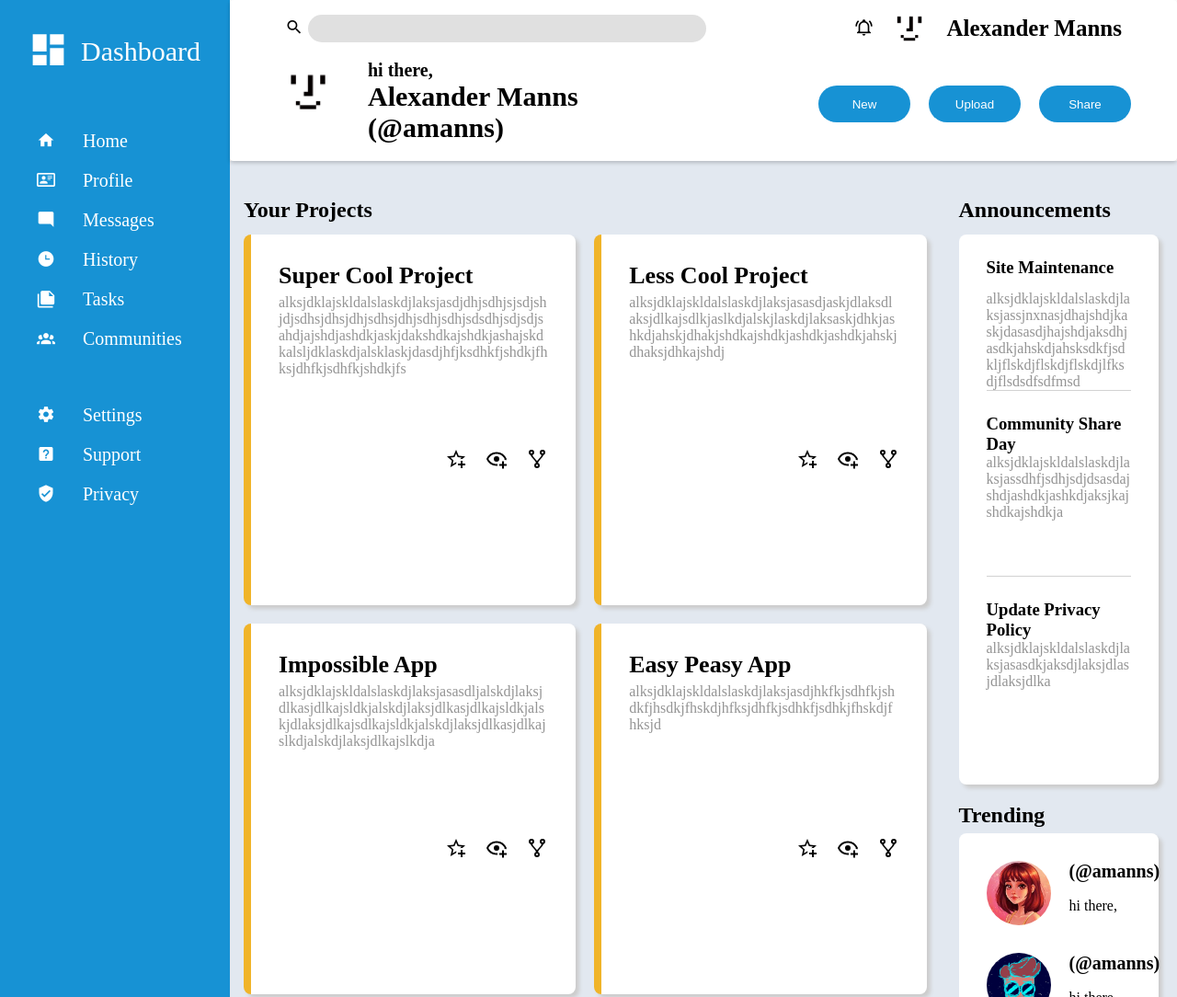
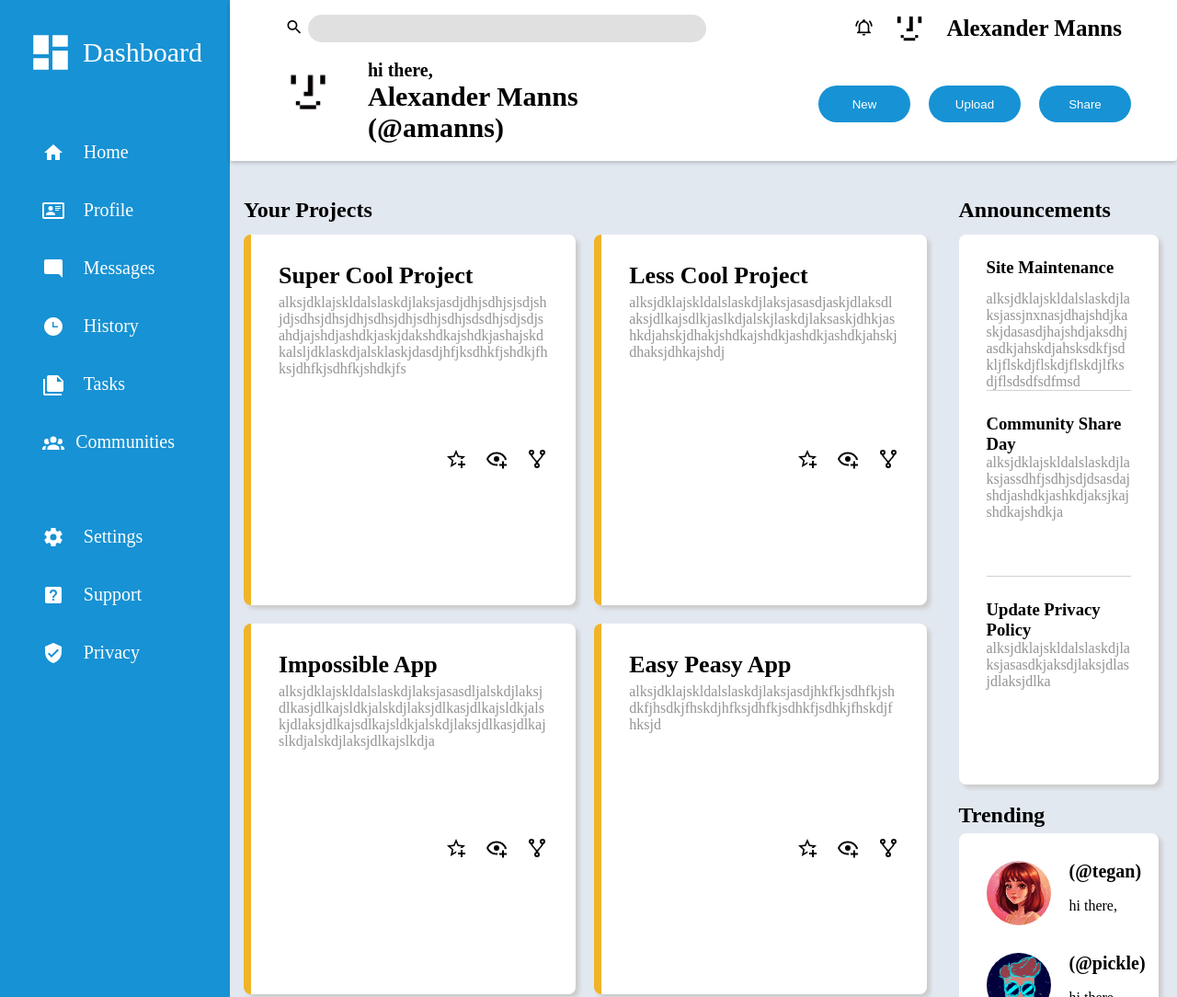
Before and after one commit to dante690dark/admin-dashboard, a plain HTML site: page index.html in a window 1280 px wide. Shown: the top 1084 px of the page at 92% size. Drawn offline with Linux system fonts and the light colour scheme; files whose address does not match are found by name.

Commit message:
remove cdn icons in side bar for svg icons

```diff
--- a/index.html
+++ b/index.html
@@ -13,27 +13,86 @@
   <body>
     <main>
       <aside>
-        <div class="items-sidebar title">
-          <span class="mdi mdi-view-dashboard icon-title"></span
-          ><span class="text-title">Dashboard</span>
-        </div>
         <div class="items-sidebar">
           <ul>
-            <li><span class="mdi mdi-home text-style"></span>Home</li>
-            <li>
-              <span class="mdi mdi-card-account-details-outline text-style"></span>Profile
+            <li class="side-icon">
+              <svg class="svg-title" xmlns="http://www.w3.org/2000/svg" viewBox="0 0 24 24">
+                <title>view-dashboard</title>
+                <path d="M13,3V9H21V3M13,21H21V11H13M3,21H11V15H3M3,13H11V3H3V13Z" />
+              </svg>
+              <span class="text-title">Dashboard</span>
             </li>
-            <li><span class="mdi mdi-message-reply text-style"></span>Messages</li>
-            <li><span class="mdi mdi-clock-time-three text-style"></span>History</li>
-            <li><span class="mdi mdi-note-multiple text-style"></span>Tasks</li>
-            <li><span class="mdi mdi-account-group text-style"></span>Communities</li>
           </ul>
         </div>
-        <div class="items-sidebar">
+        <div class="items-sidebar prueba">
           <ul>
-            <li><span class="mdi mdi-cog"></span>Settings</li>
-            <li><span class="mdi mdi-help-box"></span>Support</li>
-            <li><span class="mdi mdi-shield-check"></span>Privacy</li>
+            <li class="side-icon">
+              <svg xmlns="http://www.w3.org/2000/svg" viewBox="0 0 24 24">
+                <title>home</title>
+                <path d="M10,20V14H14V20H19V12H22L12,3L2,12H5V20H10Z" />
+              </svg>
+              <span>Home</span>
+            </li>
+            <li class="side-icon">
+              <svg xmlns="http://www.w3.org/2000/svg" viewBox="0 0 24 24">
+                <title>card-account-details-outline</title>
+                <path d="M22,3H2C0.91,3.04 0.04,3.91 0,5V19C0.04,20.09 0.91,20.96 2,21H22C23.09,20.96 23.96,20.09 24,19V5C23.96,3.91 23.09,3.04 22,3M22,19H2V5H22V19M14,17V15.75C14,14.09 10.66,13.25 9,13.25C7.34,13.25 4,14.09 4,15.75V17H14M9,7A2.5,2.5 0 0,0 6.5,9.5A2.5,2.5 0 0,0 9,12A2.5,2.5 0 0,0 11.5,9.5A2.5,2.5 0 0,0 9,7M14,7V8H20V7H14M14,9V10H20V9H14M14,11V12H18V11H14" />
+              </svg>
+              <span>Profile</span>
+            </li>
+            <li class="side-icon">
+              <svg xmlns="http://www.w3.org/2000/svg" viewBox="0 0 24 24">
+                <title>message-reply</title>
+                <path d="M22,4C22,2.89 21.1,2 20,2H4A2,2 0 0,0 2,4V16A2,2 0 0,0 4,18H18L22,22V4Z" />
+              </svg>
+              <span>Messages</span>
+            </li>
+            <li class="side-icon">
+              <svg xmlns="http://www.w3.org/2000/svg" viewBox="0 0 24 24">
+                <title>clock-time-three</title>
+                <path d="M12 2C6.5 2 2 6.5 2 12C2 17.5 6.5 22 12 22C17.5 22 22 17.5 22 12S17.5 2 12 2M17 13H11V7H12.5V11.5H17V13Z" />
+              </svg>
+              <span>History</span>
+            </li>
+            <li class="side-icon">
+              <svg xmlns="http://www.w3.org/2000/svg" viewBox="0 0 24 24">
+                <title>note-multiple</title>
+                <path d="M16,9H21.5L16,3.5V9M7,2H17L23,8V18A2,2 0 0,1 21,20H7C5.89,20 5,19.1 5,18V4A2,2 0 0,1 7,2M3,6V22H21V24H3A2,2 0 0,1 1,22V6H3Z" />
+              </svg>
+              <span>Tasks</span>
+            </li>
+            <li class="side-icon">
+              <svg xmlns="http://www.w3.org/2000/svg" viewBox="0 0 24 24">
+                <title>account-group</title>
+                <path d="M12,5.5A3.5,3.5 0 0,1 15.5,9A3.5,3.5 0 0,1 12,12.5A3.5,3.5 0 0,1 8.5,9A3.5,3.5 0 0,1 12,5.5M5,8C5.56,8 6.08,8.15 6.53,8.42C6.38,9.85 6.8,11.27 7.66,12.38C7.16,13.34 6.16,14 5,14A3,3 0 0,1 2,11A3,3 0 0,1 5,8M19,8A3,3 0 0,1 22,11A3,3 0 0,1 19,14C17.84,14 16.84,13.34 16.34,12.38C17.2,11.27 17.62,9.85 17.47,8.42C17.92,8.15 18.44,8 19,8M5.5,18.25C5.5,16.18 8.41,14.5 12,14.5C15.59,14.5 18.5,16.18 18.5,18.25V20H5.5V18.25M0,20V18.5C0,17.11 1.89,15.94 4.45,15.6C3.86,16.28 3.5,17.22 3.5,18.25V20H0M24,20H20.5V18.25C20.5,17.22 20.14,16.28 19.55,15.6C22.11,15.94 24,17.11 24,18.5V20Z" />
+              </svg>
+              <span>Communities</span>
+            </li>
+          </ul>
+        </div>
+        <div class="items-sidebar prueba">
+          <ul>
+            <li class="side-icon">
+              <svg xmlns="http://www.w3.org/2000/svg" viewBox="0 0 24 24">
+                <title>cog</title>
+                <path d="M12,15.5A3.5,3.5 0 0,1 8.5,12A3.5,3.5 0 0,1 12,8.5A3.5,3.5 0 0,1 15.5,12A3.5,3.5 0 0,1 12,15.5M19.43,12.97C19.47,12.65 19.5,12.33 19.5,12C19.5,11.67 19.47,11.34 19.43,11L21.54,9.37C21.73,9.22 21.78,8.95 21.66,8.73L19.66,5.27C19.54,5.05 19.27,4.96 19.05,5.05L16.56,6.05C16.04,5.66 15.5,5.32 14.87,5.07L14.5,2.42C14.46,2.18 14.25,2 14,2H10C9.75,2 9.54,2.18 9.5,2.42L9.13,5.07C8.5,5.32 7.96,5.66 7.44,6.05L4.95,5.05C4.73,4.96 4.46,5.05 4.34,5.27L2.34,8.73C2.21,8.95 2.27,9.22 2.46,9.37L4.57,11C4.53,11.34 4.5,11.67 4.5,12C4.5,12.33 4.53,12.65 4.57,12.97L2.46,14.63C2.27,14.78 2.21,15.05 2.34,15.27L4.34,18.73C4.46,18.95 4.73,19.03 4.95,18.95L7.44,17.94C7.96,18.34 8.5,18.68 9.13,18.93L9.5,21.58C9.54,21.82 9.75,22 10,22H14C14.25,22 14.46,21.82 14.5,21.58L14.87,18.93C15.5,18.67 16.04,18.34 16.56,17.94L19.05,18.95C19.27,19.03 19.54,18.95 19.66,18.73L21.66,15.27C21.78,15.05 21.73,14.78 21.54,14.63L19.43,12.97Z" />
+              </svg>
+              <span>Settings</span>
+            </li>
+            <li class="side-icon">
+              <svg xmlns="http://www.w3.org/2000/svg" viewBox="0 0 24 24">
+                <title>help-box</title>
+                <path d="M11,18H13V16H11V18M12,6A4,4 0 0,0 8,10H10A2,2 0 0,1 12,8A2,2 0 0,1 14,10C14,12 11,11.75 11,15H13C13,12.75 16,12.5 16,10A4,4 0 0,0 12,6M5,3H19A2,2 0 0,1 21,5V19A2,2 0 0,1 19,21H5A2,2 0 0,1 3,19V5A2,2 0 0,1 5,3Z" />
+              </svg>
+              <span>Support</span>
+            </li>
+            <li class="side-icon">
+              <svg xmlns="http://www.w3.org/2000/svg" viewBox="0 0 24 24">
+                <title>shield-check</title>
+                <path d="M10,17L6,13L7.41,11.59L10,14.17L16.59,7.58L18,9M12,1L3,5V11C3,16.55 6.84,21.74 12,23C17.16,21.74 21,16.55 21,11V5L12,1Z" />
+              </svg>
+              <span>Privacy</span>
+            </li>
           </ul>
         </div>
       </aside>
@@ -155,7 +214,7 @@
               <div class="profile">
                 <span class="profile-picture profile-1"></span>
                 <div class="profile-text">
-                  <p class="name text-style">(@amanns)</p></span
+                  <p class="name text-style">(@tegan)</p></span
                   >
                   <p class="greeting">hi there,</p>
                 </div>
@@ -163,7 +222,7 @@
               <div class="profile">
                 <span class="profile-picture profile-2"></span>
                 <div class="profile-text">
-                  <p class="name text-style">(@amanns)</p></span
+                  <p class="name text-style">(@pickle)</p></span
                   >
                   <p class="greeting">hi there,</p>
                 </div>
@@ -171,7 +230,7 @@
               <div class="profile">
                 <span class="profile-picture profile-3"></span>
                 <div class="profile-text">
-                  <p class="name text-style">(@amanns)</p></span
+                  <p class="name text-style">(@cintia)</p></span
                   >
                   <p class="greeting">hi there,</p>
                 </div>
--- a/style.css
+++ b/style.css
@@ -35,28 +35,41 @@ article {
   background: #e2e8f0;
 }
 
+.prueba {
+  margin-left: 16px;
+}
+
 .items-sidebar {
   color: #ffffff;
   font-size: 30px;
   padding: 20px;
-}
 
-.title {
-  display: grid;
-  grid-auto-flow: column;
-  grid-template-columns: 1fr auto;
-  align-items: center;
-  justify-content: center;
-}
+  .side-icon {
+    display: grid;
+    grid-template-columns: 1fr 4fr;
+    align-items: center;
 
-.icon-title {
-  font-size: 45px;
-}
+    .svg-title {
+      width: 50px;
+      height: 50px;
+    }
 
-.text-title {
-  font-size: 30px;
-  position: absolute;
-  left: 78px;
+    .text-title {
+      font-size: 30px;
+    }
+
+    svg {
+      width: 24px;
+      height: 24px;
+      path {
+        fill: #ffffff;
+      }
+    }
+
+    span {
+      justify-self: flex-start;
+    }
+  }
 }
 
 li {
```
